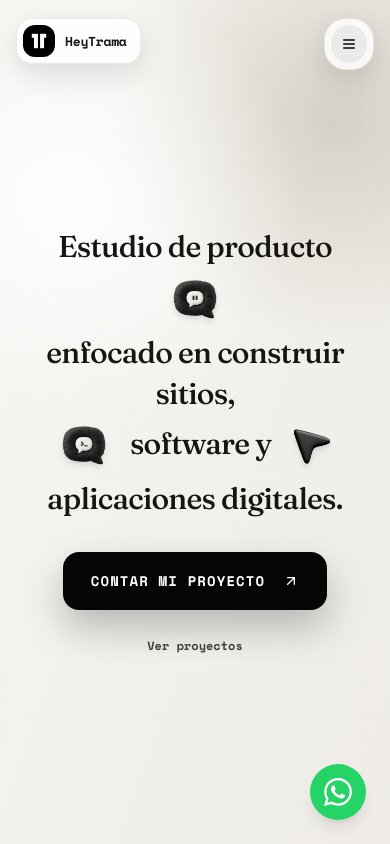
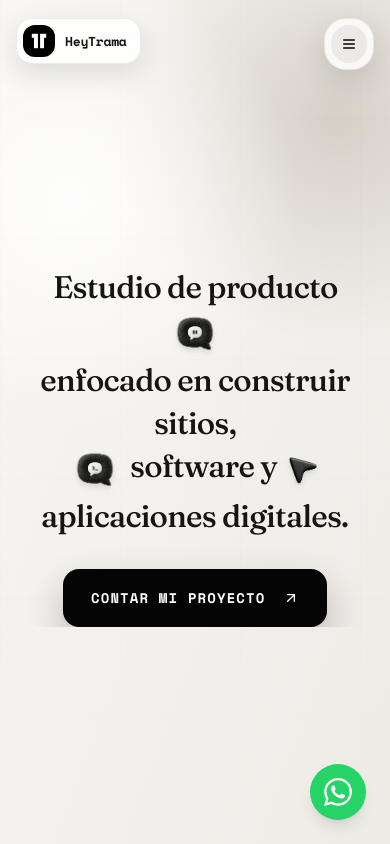
Before and after one commit to nadiaescobbb/tramastudio, a React (Vite) app: page / in a window 390 px wide. Shown: the top 844 px of the page. Built offline with nearby package versions, Linux system fonts and the light colour scheme; the HTML template or start-up script is replaced by a standard one.

Commit message:
fix: mobile hero-layout

```diff
--- a/src/components/HeroInlineUiGraphic.tsx
+++ b/src/components/HeroInlineUiGraphic.tsx
@@ -10,14 +10,14 @@ interface IconCardProps {
 export function MiniBrowserCard({ delay = "400ms" }: IconCardProps) {
   return (
     <span
-      className="inline-flex items-center align-middle -mx-2 sm:-mx-4 md:-mx-6 lg:-mx-7 group cursor-pointer select-none -my-4 sm:-my-7 md:-my-10 animate-reading-icon"
+      className="inline-flex items-center align-middle -mx-3 sm:-mx-4 md:-mx-6 lg:-mx-7 group cursor-pointer select-none -my-4 sm:-my-7 md:-my-10 animate-reading-icon"
       style={{ animationDelay: delay }}
     >
       <span className="relative inline-flex items-center justify-center kowalski-spring group-hover:-translate-y-3 group-hover:-rotate-6 group-hover:scale-[1.12]">
         <img
           src={heytramaHome1}
           alt="HeyTrama 3D Icon 1"
-          className="w-24 h-24 sm:w-32 sm:h-32 md:w-40 md:h-40 lg:w-48 lg:h-48 object-contain mix-blend-multiply drop-shadow-md transition-all duration-300 group-hover:drop-shadow-xl"
+          className="w-20 h-20 sm:w-32 sm:h-32 md:w-40 md:h-40 lg:w-48 lg:h-48 object-contain mix-blend-multiply drop-shadow-md transition-all duration-300 group-hover:drop-shadow-xl"
         />
       </span>
     </span>
@@ -27,14 +27,14 @@ export function MiniBrowserCard({ delay = "400ms" }: IconCardProps) {
 export function MiniSoftwareCard({ delay = "1000ms" }: IconCardProps) {
   return (
     <span
-      className="inline-flex items-center align-middle -mx-2 sm:-mx-4 md:-mx-6 lg:-mx-7 group cursor-pointer select-none -my-4 sm:-my-7 md:-my-10 animate-reading-icon"
+      className="inline-flex items-center align-middle -mx-3 sm:-mx-4 md:-mx-6 lg:-mx-7 group cursor-pointer select-none -my-4 sm:-my-7 md:-my-10 animate-reading-icon"
       style={{ animationDelay: delay }}
     >
       <span className="relative inline-flex items-center justify-center kowalski-spring group-hover:-translate-y-3 group-hover:rotate-6 group-hover:scale-[1.12]">
         <img
           src={heytramaHome2}
           alt="HeyTrama 3D Icon 2"
-          className="w-24 h-24 sm:w-32 sm:h-32 md:w-40 md:h-40 lg:w-48 lg:h-48 object-contain mix-blend-multiply drop-shadow-md transition-all duration-300 group-hover:drop-shadow-xl"
+          className="w-20 h-20 sm:w-32 sm:h-32 md:w-40 md:h-40 lg:w-48 lg:h-48 object-contain mix-blend-multiply drop-shadow-md transition-all duration-300 group-hover:drop-shadow-xl"
         />
       </span>
     </span>
@@ -44,14 +44,14 @@ export function MiniSoftwareCard({ delay = "1000ms" }: IconCardProps) {
 export function MiniMobileCard({ delay = "1600ms" }: IconCardProps) {
   return (
     <span
-      className="inline-flex items-center align-middle mx-0.5 sm:mx-1 group cursor-pointer select-none -my-2 sm:-my-4 md:-my-6 animate-reading-icon"
+      className="inline-flex items-center align-middle -mx-1 sm:mx-1 group cursor-pointer select-none -my-2 sm:-my-4 md:-my-6 animate-reading-icon"
       style={{ animationDelay: delay }}
     >
       <span className="relative inline-flex items-center justify-center kowalski-spring group-hover:-translate-y-3 group-hover:-rotate-12 group-hover:translate-x-1 group-hover:scale-[1.12]">
         <img
           src={heytramaHome3}
           alt="HeyTrama 3D Icon 3"
-          className="w-16 h-16 sm:w-24 sm:h-24 md:w-32 md:h-32 lg:w-36 lg:h-36 object-contain mix-blend-multiply drop-shadow-md transition-all duration-300 group-hover:drop-shadow-xl"
+          className="w-12 h-12 sm:w-20 sm:h-20 md:w-32 md:h-32 lg:w-36 lg:h-36 object-contain mix-blend-multiply drop-shadow-md transition-all duration-300 group-hover:drop-shadow-xl"
         />
       </span>
     </span>
--- a/src/pages/Index.tsx
+++ b/src/pages/Index.tsx
@@ -60,7 +60,7 @@ const Index = () => {
         <div className="hero-texture" />
         <div className="container-trama relative z-10 w-full text-center max-w-4xl lg:max-w-[58rem] mx-auto px-6 flex flex-col items-center justify-center my-auto">
           {/* Centered Large H1 with Emil Kowalski Sequential Reading Choreography */}
-          <h1 className="font-heading text-3xl sm:text-5xl md:text-6xl lg:text-[3.95rem] font-medium tracking-tight leading-[1.38] text-foreground">
+          <h1 className="font-heading text-[1.95rem] sm:text-5xl md:text-6xl lg:text-[3.95rem] font-medium tracking-tight leading-[1.38] text-foreground">
             <span className="inline-block animate-reading-text" style={{ animationDelay: "100ms" }}>
               Estudio de producto
             </span>{" "}
@@ -90,7 +90,7 @@ const Index = () => {
 
             <a
               href="#casos"
-              className="font-mono text-xs sm:text-sm font-semibold text-foreground/80 hover:text-foreground hover:underline underline-offset-4 transition-colors px-3 py-3"
+              className="hidden sm:inline-block font-mono text-xs sm:text-sm font-semibold text-foreground/80 hover:text-foreground hover:underline underline-offset-4 transition-colors px-3 py-3"
             >
               Ver proyectos
             </a>
```
